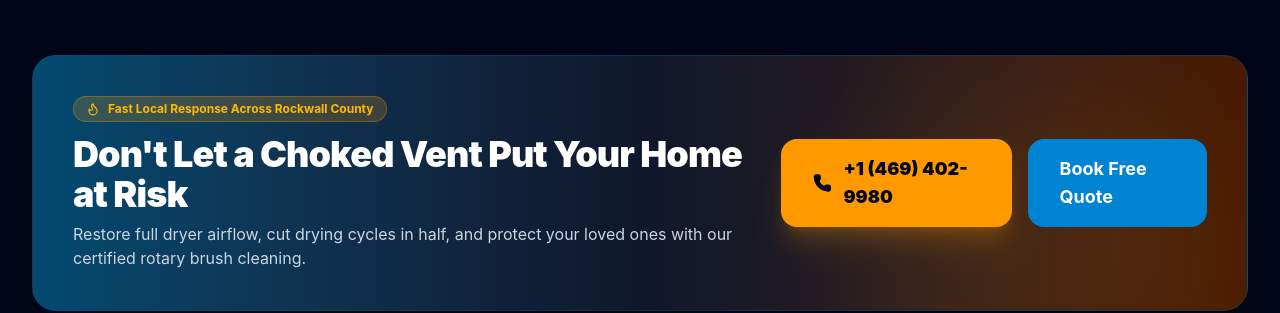
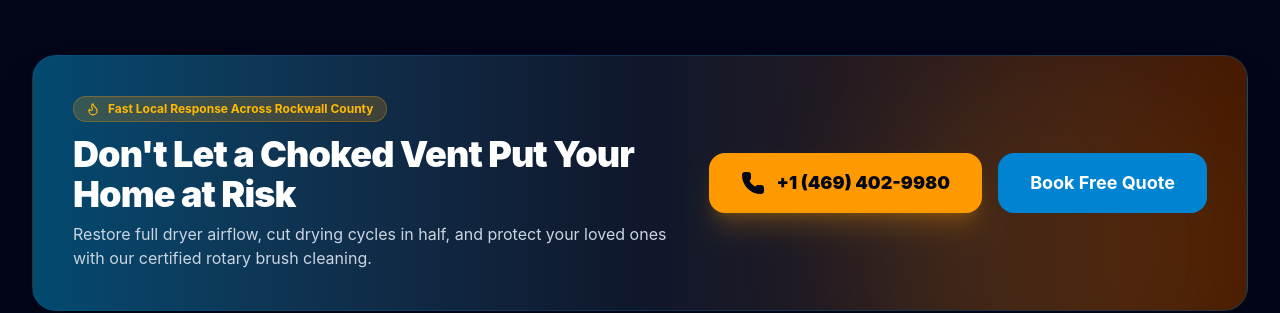
Before and after one commit to frezier-binondo/dryerventcleaningrockwall.site, a Next.js app: page / in a window 1280 px wide. Shown: the part 10440-10753 px from the top of the page. Built offline with nearby package versions, Linux system fonts and the light colour scheme.

Commit message:
Keep button text and layout strictly on one line in Don't Let a Choked Vent section

```diff
--- a/components/Footer.tsx
+++ b/components/Footer.tsx
@@ -23,19 +23,19 @@ export function Footer() {
                 Restore full dryer airflow, cut drying cycles in half, and protect your loved ones with our certified rotary brush cleaning.
               </p>
             </div>
-            <div className="flex flex-col sm:flex-row items-center gap-4 w-full lg:w-auto">
+            <div className="flex flex-row flex-wrap sm:flex-nowrap items-center gap-3 sm:gap-4 w-full lg:w-auto shrink-0">
               <a
                 href={`tel:${COMPANY.phone}`}
-                className="w-full sm:w-auto px-8 py-4 bg-amber-500 hover:bg-amber-400 text-slate-950 font-black rounded-2xl text-lg flex items-center justify-center gap-3 shadow-xl shadow-amber-500/20 hover:scale-105 transition-all"
+                className="flex-1 sm:flex-none px-5 sm:px-8 py-3.5 sm:py-4 bg-amber-500 hover:bg-amber-400 text-slate-950 font-black rounded-2xl text-base sm:text-lg flex items-center justify-center gap-2 sm:gap-3 shadow-xl shadow-amber-500/20 hover:scale-105 transition-all whitespace-nowrap shrink-0"
               >
-                <Phone className="w-6 h-6 fill-current" />
-                <span>{COMPANY.phoneFormatted}</span>
+                <Phone className="w-5 h-5 sm:w-6 sm:h-6 fill-current shrink-0" />
+                <span className="whitespace-nowrap">{COMPANY.phoneFormatted}</span>
               </a>
               <Link
                 href="/contact"
-                className="w-full sm:w-auto px-8 py-4 bg-sky-600 hover:bg-sky-500 text-white font-bold rounded-2xl text-lg flex items-center justify-center gap-2 transition-all hover:scale-105"
+                className="flex-1 sm:flex-none px-5 sm:px-8 py-3.5 sm:py-4 bg-sky-600 hover:bg-sky-500 text-white font-bold rounded-2xl text-base sm:text-lg flex items-center justify-center gap-2 transition-all hover:scale-105 whitespace-nowrap shrink-0"
               >
-                <span>Book Free Quote</span>
+                <span className="whitespace-nowrap">Book Free Quote</span>
               </Link>
             </div>
           </div>
```
